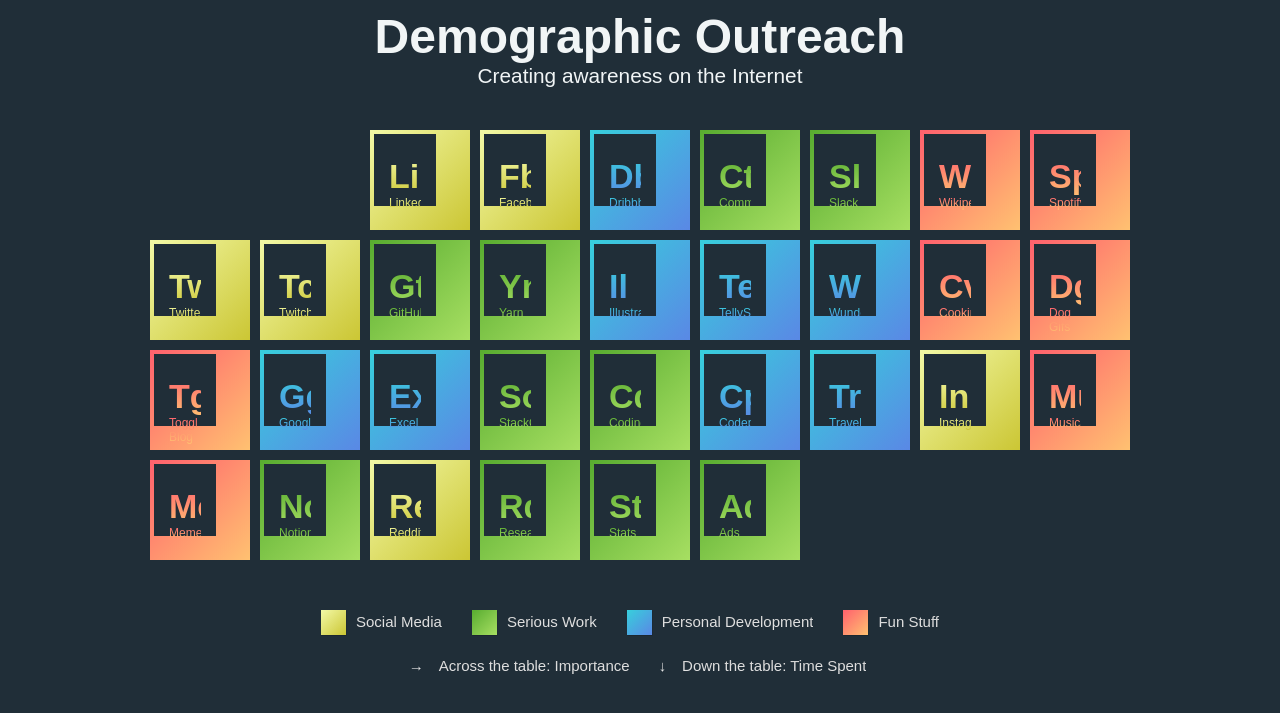
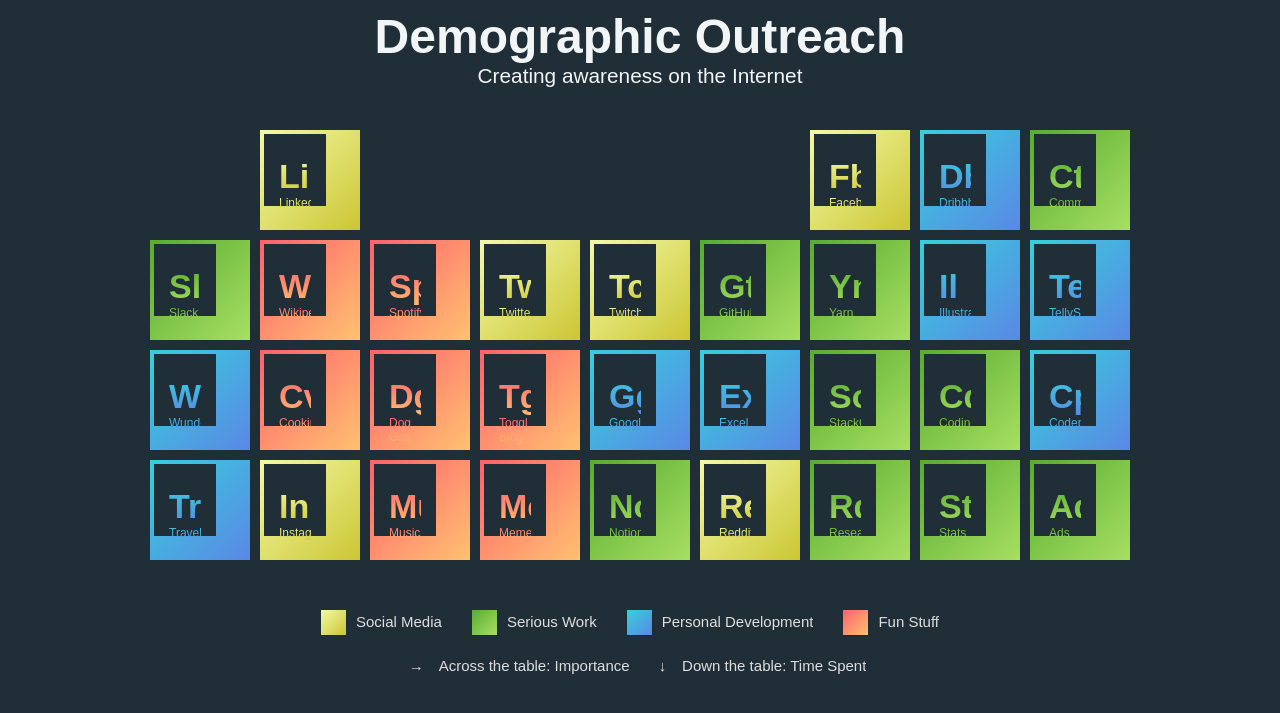
Before and after one commit to stewilondanga/demographic-outreach, a plain HTML site: page index.html in a window 1280 px wide. Shown: the part 87-800 px from the top of the page. Drawn offline with nearby package versions, Linux system fonts and the light colour scheme.

Commit message:
add css/styles.css

```diff
--- a/css/styles.css
+++ b/css/styles.css
@@ -239,11 +239,12 @@ a.periodic-element {
   -webkit-text-fill-color: transparent;
 }
 
-/*.empty-spacer-1 {
+.empty-spacer-1 {
   grid-column: 3 / span 4;
   grid-row: 1;
 }
-.empty-spacer-2 {
+
+/*.empty-spacer-2 {
   grid-column: 1;
   grid-row: 4;
 }
```
